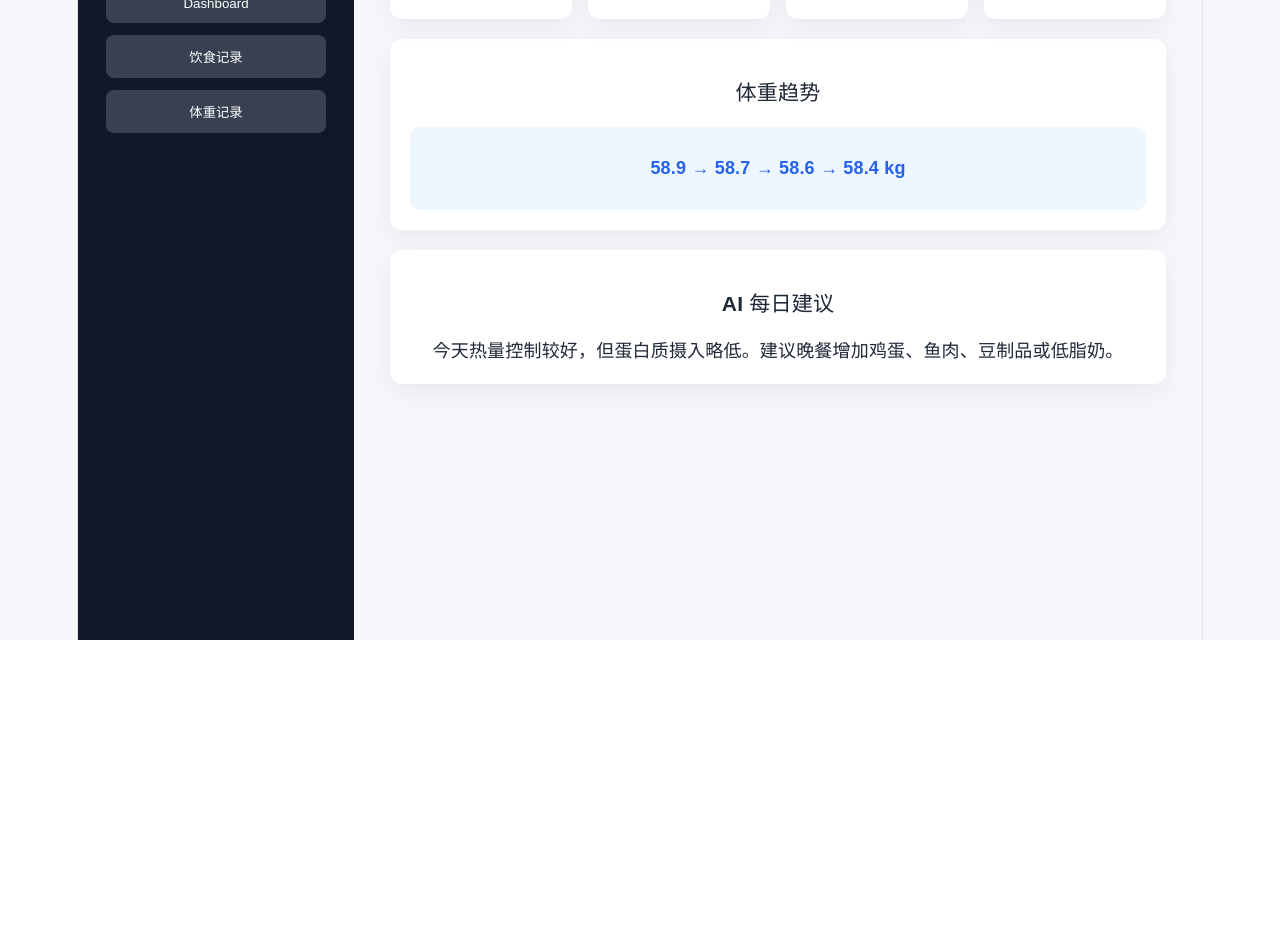
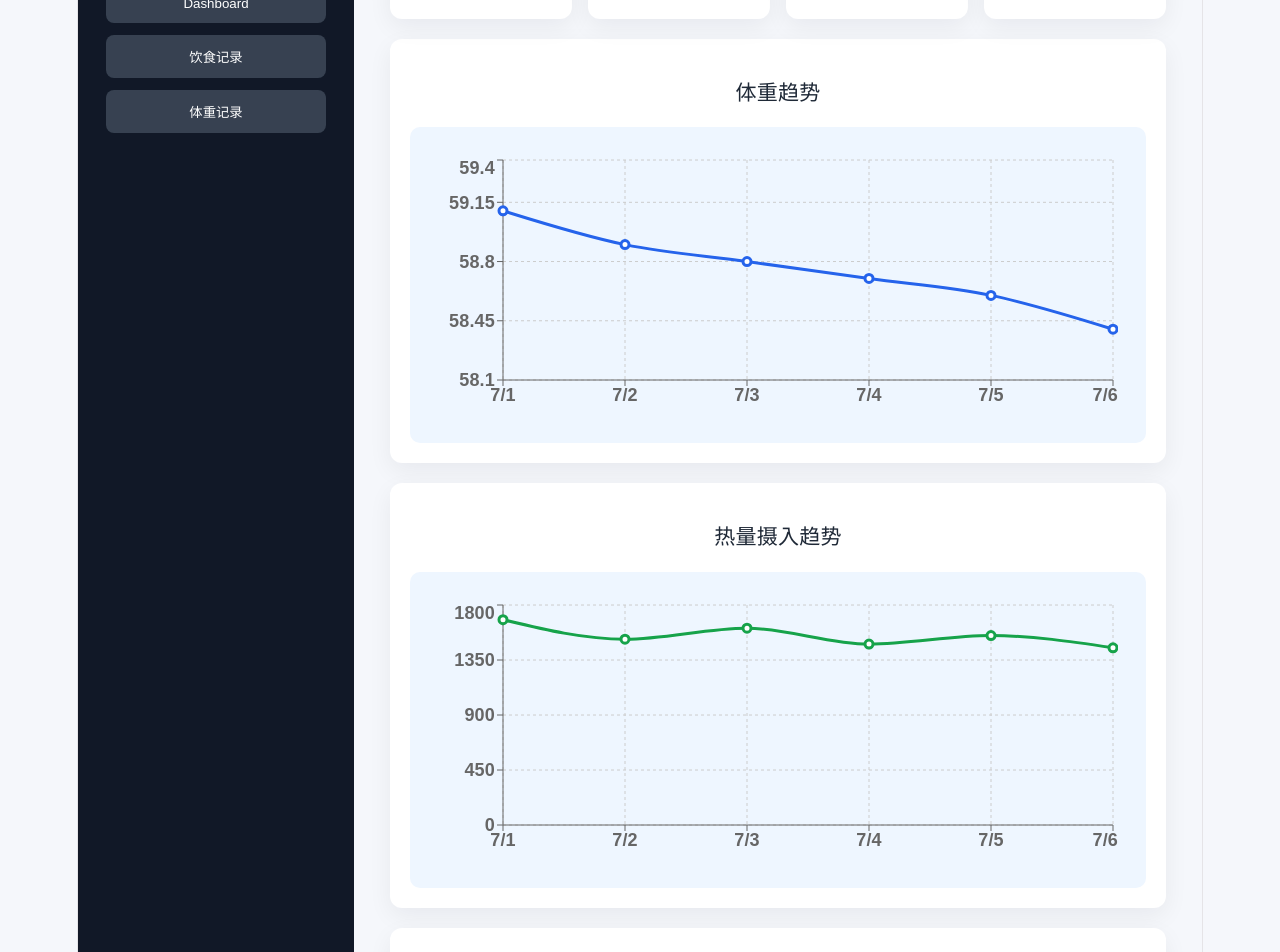
Before and after one commit to ZWH71525/FitAgent, a React (Vite) app: page / in a window 1280 px wide. Shown: the part 160-1112 px from the top of the page. Before the commit the page ends 800 px from the top, so only its background shows below. Built offline with nearby package versions, Linux system fonts and the light colour scheme.

Commit message:
add trend charts with recharts

```diff
--- a/package.json
+++ b/package.json
@@ -11,7 +11,8 @@
   },
   "dependencies": {
     "react": "^19.2.7",
-    "react-dom": "^19.2.7"
+    "react-dom": "^19.2.7",
+    "recharts": "^3.9.2"
   },
   "devDependencies": {
     "@eslint/js": "^10.0.1",
--- a/src/App.jsx
+++ b/src/App.jsx
@@ -1,7 +1,34 @@
 import { useState } from 'react'
+import {
+  LineChart,
+  Line,
+  XAxis,
+  YAxis,
+  Tooltip,
+  CartesianGrid,
+  ResponsiveContainer,
+} from 'recharts'
 import './App.css'
 
-function App() {
+const weightData = [
+  { date: '7/1', weight: 59.1 },
+  { date: '7/2', weight: 58.9 },
+  { date: '7/3', weight: 58.8 },
+  { date: '7/4', weight: 58.7 },
+  { date: '7/5', weight: 58.6 },
+  { date: '7/6', weight: 58.4 },
+]
+
+const calorieData = [
+  { date: '7/1', calories: 1680 },
+  { date: '7/2', calories: 1520 },
+  { date: '7/3', calories: 1610 },
+  { date: '7/4', calories: 1480 },
+  { date: '7/5', calories: 1550 },
+  { date: '7/6', calories: 1450 },
+]
+
+    function App() {
   const [page, setPage] = useState('dashboard')
 
   return (
@@ -27,6 +54,7 @@ function Dashboard() {
   return (
     <section>
       <h2>今日概览</h2>
+
       <div className="cards">
         <div className="card"><span>今日摄入</span><strong>1450 kcal</strong></div>
         <div className="card"><span>目标摄入</span><strong>1600 kcal</strong></div>
@@ -36,7 +64,46 @@ function Dashboard() {
 
       <div className="panel">
         <h3>体重趋势</h3>
-        <div className="chart">58.9 → 58.7 → 58.6 → 58.4 kg</div>
+        <div className="chart">
+          <ResponsiveContainer width="100%" height={260}>
+            <LineChart data={weightData}>
+              <CartesianGrid strokeDasharray="3 3" />
+              <XAxis dataKey="date" />
+              <YAxis domain={['dataMin - 0.3', 'dataMax + 0.3']} />
+              <Tooltip />
+              <Line
+                type="monotone"
+                dataKey="weight"
+                name="体重 kg"
+                stroke="#2563eb"
+                strokeWidth={3}
+                dot={{ r: 4 }}
+              />
+            </LineChart>
+          </ResponsiveContainer>
+        </div>
+      </div>
+
+      <div className="panel">
+        <h3>热量摄入趋势</h3>
+        <div className="chart">
+          <ResponsiveContainer width="100%" height={260}>
+            <LineChart data={calorieData}>
+              <CartesianGrid strokeDasharray="3 3" />
+              <XAxis dataKey="date" />
+              <YAxis />
+              <Tooltip />
+              <Line
+                type="monotone"
+                dataKey="calories"
+                name="摄入热量 kcal"
+                stroke="#16a34a"
+                strokeWidth={3}
+                dot={{ r: 4 }}
+              />
+            </LineChart>
+          </ResponsiveContainer>
+        </div>
       </div>
 
       <div className="panel">
@@ -80,7 +147,24 @@ function WeightLog() {
 
       <div className="panel">
         <h3>最近体重趋势</h3>
-        <div className="chart">59.1 → 58.9 → 58.7 → 58.6 → 58.4 kg</div>
+        <div className="chart">
+          <ResponsiveContainer width="100%" height={260}>
+            <LineChart data={weightData}>
+              <CartesianGrid strokeDasharray="3 3" />
+              <XAxis dataKey="date" />
+              <YAxis domain={['dataMin - 0.3', 'dataMax + 0.3']} />
+              <Tooltip />
+              <Line
+                type="monotone"
+                dataKey="weight"
+                name="体重 kg"
+                stroke="#2563eb"
+                strokeWidth={3}
+                dot={{ r: 4 }}
+              />
+            </LineChart>
+          </ResponsiveContainer>
+        </div>
         <p>最近 7 天平均体重下降，趋势正常。单日波动可能与饮水、盐分和运动有关。</p>
       </div>
     </section>
```
Also changed, not shown: 1 other file (tests, documents, lock files or other folders).
